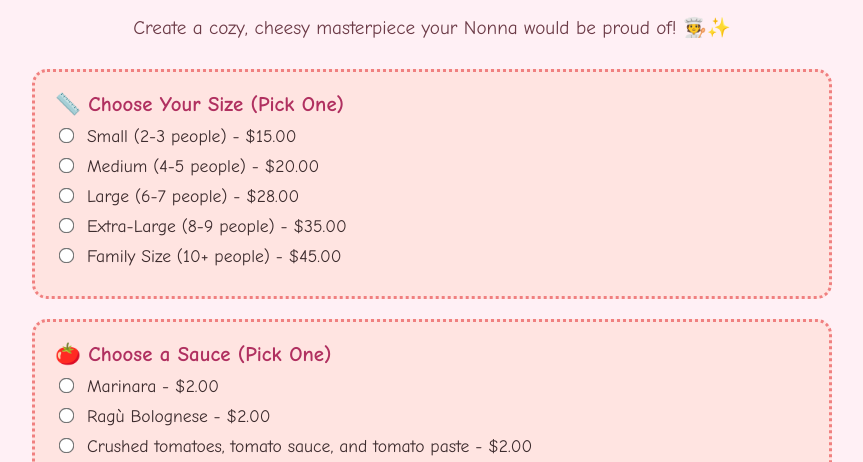
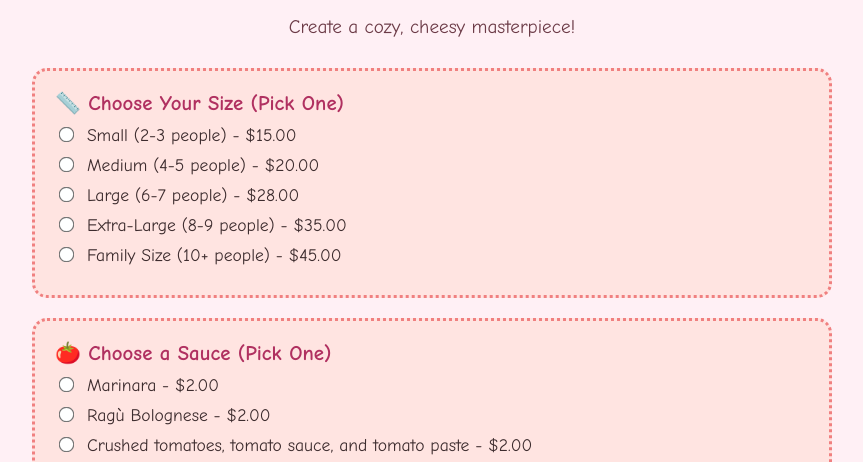
Before and after one commit to ICD2O-Digital-Tech-ZoeyK/Assign-04B-HTML-CustomLasagna, a plain HTML site: page index.html in a window 1280 px wide. Shown: the part 320-782 px from the top of the page, without its empty margins (208-1071 px from the left). Drawn offline with Linux system fonts and the light colour scheme.

```diff
--- a/index.html
+++ b/index.html
@@ -3,7 +3,7 @@
   <head>
       <!-- Meta data section -->
     <meta charset="utf-8">
-    <meta name="description" content="Cold Hot webpage">
+    <meta name="description" content="Custom Lasagna">
     <meta name="keywords" content="immaculata, ics2o">
     <meta name="author" content="Zoey Kariyal">
     <meta name="viewport" content="width=device-width, initial-scale=1.0">
@@ -27,7 +27,7 @@
     </div>
 
     <h1>💖 Build Your Dream Lasagna 🍝</h1>
-    <p class="intro">Create a cozy, cheesy masterpiece your Nonna would be proud of! 🧑‍🍳✨</p>
+    <p class="intro">Create a cozy, cheesy masterpiece!</p>
 
     <!-- Size (single choice) -->
     <div class="section">
```
Also changed, not shown: js/script.js (line endings or trailing spaces).
